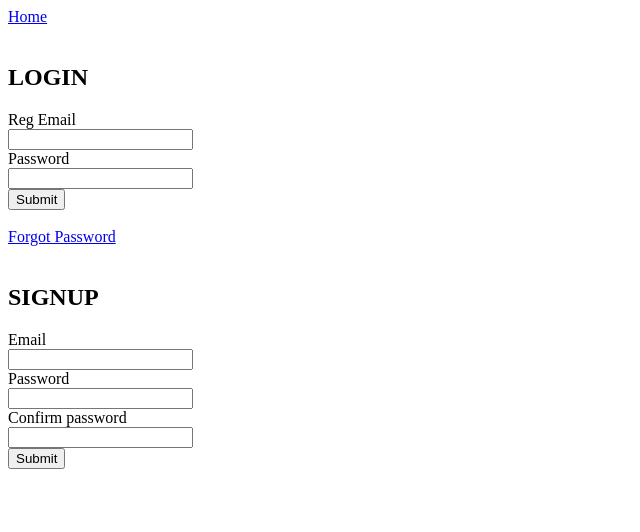
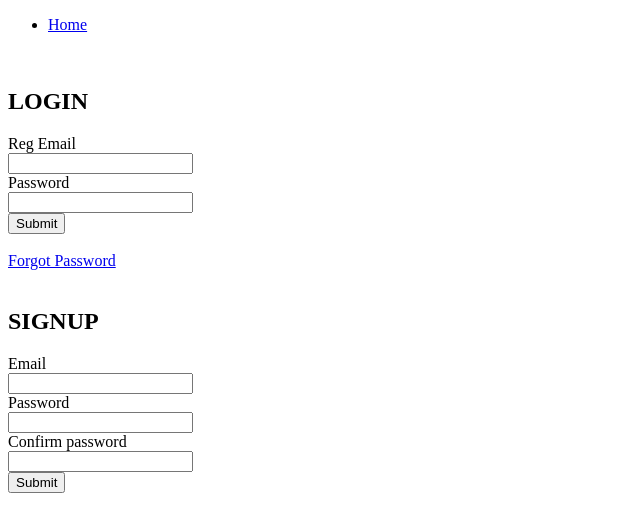
Before and after one commit to d15c0d3r/fooddelivery-website, a React (Create React App) app: page / in a window 1280 px wide. Shown: the top 532 px of the page, without its empty margins (0-640 px from the left). Built offline with nearby package versions, Linux system fonts and the light colour scheme; no server answers.

Commit message:
Modifited : a tag to Link tag : Nav

```diff
--- a/src/Components/Nav.js
+++ b/src/Components/Nav.js
@@ -1,21 +1,27 @@
 import Cookies from "js-cookie"
-import {useHistory} from "react-router-dom"
+import {useHistory,Link} from "react-router-dom"
 
-function Nav(){
+function Nav(props){
     const history = useHistory()
 
     function handleLogout(e){
-        Cookies.remove("orders")
+        props.handleLoggedIn(false)
         Cookies.remove("token")
         Cookies.remove("email")
         history.push("/")
     }
     return (
         <div>
-            {Cookies.get("email")?<h2>{Cookies.get("email")}</h2> : <div></div>}
-            <a href="http://localhost:3000/">Home</a>
-
-            {(Cookies.get("token"))? (<div><a href="http://localhost:3000/" onClick = {(e)=>handleLogout(e)}>Logout</a></div>) : (<br/>)}
+        <ul>
+            {Cookies.get("email")?
+                <li>
+                    <h2>{Cookies.get("email")}</h2>
+                </li> : null}
+            <li>
+                <Link to = "/">Home</Link>
+            </li>
+            {props.loggedIn? <li><a href="http://localhost:3000/" onClick = {(e)=>handleLogout(e)}>Logout</a></li> :null}
+        </ul>
             <br/>
         </div>
     )
```
